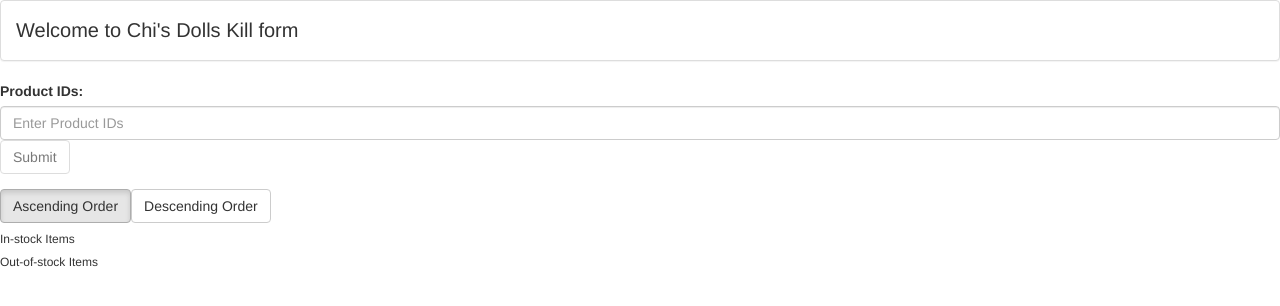
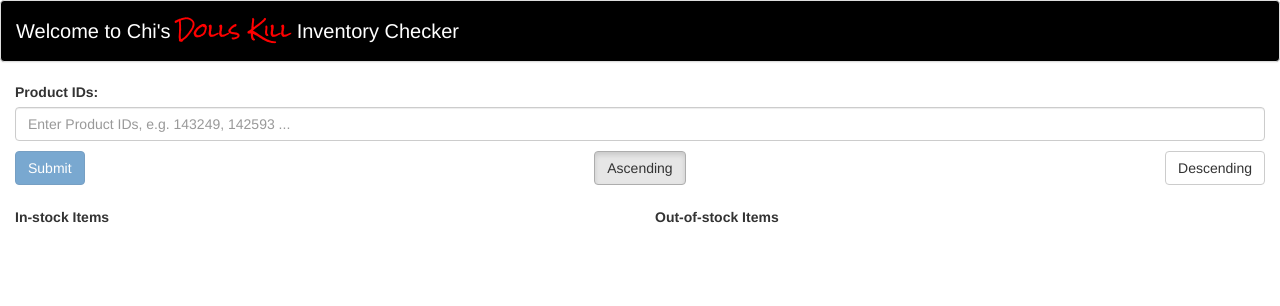
Before and after one commit to chulinguy/dolls_kill, a React (Create React App) app: page / in a window 1280 px wide. Shown: the top 306 px of the page. Built offline with nearby package versions, Linux system fonts and the light colour scheme.

Commit message:
finished

```diff
--- a/package.json
+++ b/package.json
@@ -9,7 +9,8 @@
     "react": "^16.3.2",
     "react-bootstrap": "^0.32.1",
     "react-dom": "^16.3.2",
-    "react-scripts": "1.1.4"
+    "react-scripts": "1.1.4",
+    "webfontloader": "^1.6.28"
   },
   "scripts": {
     "start": "react-scripts start",
--- a/public/index.html
+++ b/public/index.html
@@ -20,6 +20,7 @@
       Learn how to configure a non-root public URL by running `npm run build`.
     -->
     <title>Dolls Kill Coding Challenge</title>
+    <link href="https://fonts.googleapis.com/css?family=Rock+Salt" rel="stylesheet">
   </head>
   <body>
     <noscript>
--- a/src/components/App.js
+++ b/src/components/App.js
@@ -3,8 +3,13 @@
 import Form from './Form';
 import '../../node_modules/bootstrap/dist/css/bootstrap.css';
 
+const appStyleObj = {
+  height: '100vh',
+  backgroundColor: 'white',
+};
+
 const App = () => (
-  <div className="App">
+  <div className="App" style={appStyleObj}>
     <Header />
     <Form />
   </div>
--- a/src/components/AscendButton.jsx
+++ b/src/components/AscendButton.jsx
@@ -7,13 +7,15 @@
   <Button
     active={props.ascendingOrder}
     onClick={props.ascendClickHandler}
-  > Ascending Order
+    style={props.fontSizeObj}
+  > Ascending
   </Button>
 );
 
 AscendButton.propTypes = {
   ascendClickHandler: PropTypes.func.isRequired,
   ascendingOrder: PropTypes.bool.isRequired,
+  fontSizeObj: PropTypes.objectOf(PropTypes.string).isRequired
 };
 
 export default AscendButton;
--- a/src/components/DescendButton.jsx
+++ b/src/components/DescendButton.jsx
@@ -7,13 +7,16 @@
   <Button
     active={!props.ascendingOrder}
     onClick={props.descendClickHandler}
-  > Descending Order
+    className="pull-right"
+    style={props.fontSizeObj}
+  > Descending
   </Button>
 );
 
 DescendButton.propTypes = {
   descendClickHandler: PropTypes.func.isRequired,
   ascendingOrder: PropTypes.bool.isRequired,
+  fontSizeObj: PropTypes.objectOf(PropTypes.string).isRequired
 };
 
 export default DescendButton;
--- a/src/components/Form.jsx
+++ b/src/components/Form.jsx
@@ -1,5 +1,5 @@
 import React, { Component } from 'react';
-import { FormGroup, FormControl, ControlLabel } from 'react-bootstrap';
+import { FormGroup, FormControl, ControlLabel, Grid, Row, Col } from 'react-bootstrap';
 import { retrieveData, inputValidator, spaceTrimmer, rightAmountOfCommas } from '../util';
 import InputAlert from './InputAlert';
 import List from './List';
@@ -25,10 +25,13 @@
     this.descendClickHandler = this.descendClickHandler.bind(this);
     this.submitHoverHandler = this.submitHoverHandler.bind(this);
   }
+  // componentDidMount() {
+  //   console.log(document.documentElement.clientWidth);
+  // }
 
-  componentDidUpdate() {
-    console.log(this.state);
-  }
+  // componentDidUpdate() {
+  //   console.log(this.state);
+  // }
 
   prodIdChangeHandler(event) {
     this.setState({ prod_id: event.target.value });
@@ -59,46 +62,65 @@
   }
 
   render() {
+    const inputStyleObj = { marginBottom: '10px' };
+    const fontSizeObj = document.documentElement.clientWidth > 375 ? { fontSize: '14px' } : { fontSize: '10px' };
+    const listStyleObj = document.documentElement.clientWidth > 375 ? { width: '50%' } : { width: '100%' };
+
     return (
-      <div>
+      <Grid fluid>
         <form onSubmit={this.submitHandler}>
-          <FormGroup
-            controlId="formUserInput"
-          >
-            <ControlLabel htmlFor="product_id">
+          <FormGroup controlId="formUserInput">
+            <ControlLabel>
               Product IDs:
             </ControlLabel>
             <FormControl
               type="text"
               value={this.state.prod_id}
-              placeholder="Enter Product IDs"
+              placeholder="Enter Product IDs, e.g. 143249, 142593 ..."
               onChange={this.prodIdChangeHandler}
+              style={inputStyleObj}
             />
-
             {this.state.submitHover && this.state.disableSubmit && this.state.prod_id ? <InputAlert /> : null}
+            <Row>
+              <Col xs={4}>
                 <SubmitButton
                   disableSubmit={this.state.disableSubmit}
                   submitHoverHandler={this.submitHoverHandler}
+                  fontSizeObj={fontSizeObj}
                 />
-          </FormGroup>
-        </form>
+              </Col>
+              <Col xs={4} className="text-center">
                 <AscendButton
                   ascendClickHandler={this.ascendClickHandler}
                   ascendingOrder={this.state.ascendingOrder}
+                  fontSizeObj={fontSizeObj}
                 />
+              </Col>
+              <Col xs={4}>
                 <DescendButton
                   descendClickHandler={this.descendClickHandler}
                   ascendingOrder={this.state.ascendingOrder}
+                  fontSizeObj={fontSizeObj}
                 />
+              </Col>
+            </Row>
+          </FormGroup>
+        </form>
+        <Row>
+          <Col xs={6} style={listStyleObj}>
             <List
               items={this.state.ascendingOrder ? this.state.availStocksAscend : this.state.availStocksDescend}
               title="In-stock Items"
             />
+          </Col>
+          <Col xs={6} style={listStyleObj}>
             <List
               items={this.state.emptyStocks}
               title="Out-of-stock Items"
             />
-      </div>
+          </Col>
+        </Row>
+      </Grid>
     );
   }
 }
--- a/src/components/Header.jsx
+++ b/src/components/Header.jsx
@@ -3,14 +3,25 @@
 
 const headerStyleObj = {
   fontSize: '20px',
+  backgroundColor: 'black',
+  color: 'white',
+};
+
+const rockSaltObj = {
+  fontFamily: 'Rock Salt',
+  color: 'red',
 };
 
 const Header = () => (
-  <Panel className="App-header">
+  <Panel
+    className="App-header"
+    style={headerStyleObj}
+  >
     <Panel.Body
       className="App-title"
-      style={headerStyleObj}
-    >Welcome to {"Chi's"} Dolls Kill form</Panel.Body>
+    >
+      Welcome to {"Chi's"} <span style={rockSaltObj}>Dolls Kill</span> Inventory Checker
+    </Panel.Body>
   </Panel>
 );
 
--- a/src/components/InputAlert.jsx
+++ b/src/components/InputAlert.jsx
@@ -9,8 +9,8 @@
   <Popover
     id="popover-basic"
     placement="right"
-    positionLeft={70}
-    positionTop={110}
+    positionLeft={85}
+    positionTop={120}
     title="Inpute reminder"
   >
     Please make sure your input consists of only <strong>digits</strong> (0 - 9) and <strong>commas</strong>.
--- a/src/components/List.jsx
+++ b/src/components/List.jsx
@@ -1,16 +1,25 @@
 import React from 'react';
 import PropTypes from 'prop-types';
+import { Row, Col } from 'react-bootstrap';
+
+const oddStyleObj = { backgroundColor: '#FFFFF0', marginRight: '0px' };
+const evenStyleObj = { backgroundColor: '#F0FFF0', marginRight: '0px' };
 
 const List = props => (
   <div>
-    <h6>{props.title}</h6>
+    <h5><strong>{props.title}</strong></h5>
     <ul>
-      {props.items.map((item) => (
-        <li key={item.prod_id + item.size}>
-          Quantity: {`${item.quantity} `}
-          Product ID: {`${item.prod_id} `}
-          Size: {`${item.size} `}
-        </li>
+      {props.items.map((item, i) => (
+        <Row
+          key={item.prod_id + item.size}
+          style={i % 2 ? oddStyleObj : evenStyleObj}
+        >
+          <li >
+            <Col xs={12} sm={3}> Quantity: {`${item.quantity} `}</Col>
+            <Col xs={12} sm={5}> Product ID: {`${item.prod_id} `}</Col>
+            <Col xs={12} sm={4}> Size: {`${item.size} `}</Col>
+          </li>
+        </Row>
       ))}
     </ul>
   </div>
--- a/src/components/SubmitButton.jsx
+++ b/src/components/SubmitButton.jsx
@@ -5,11 +5,13 @@
 // style={{ position: 'absolute', bottom: 0, right: '15px' }}
 const SubmitButton = props => (
   <Button
+    bsStyle="primary"
     type="submit"
     value="Submit"
     disabled={props.disableSubmit}
     onMouseEnter={props.submitHoverHandler}
     onMouseLeave={props.submitHoverHandler}
+    style={props.fontSizeObj}
   > Submit
   </Button>
 );
@@ -17,6 +19,7 @@
 SubmitButton.propTypes = {
   disableSubmit: PropTypes.bool.isRequired,
   submitHoverHandler: PropTypes.func.isRequired,
+  fontSizeObj: PropTypes.objectOf(PropTypes.string).isRequired
 };
 
 export default SubmitButton;
```
Also changed, not shown: 14 other files (tests, documents, lock files or other folders). Lines whose indentation alone changed are shown as unchanged.
